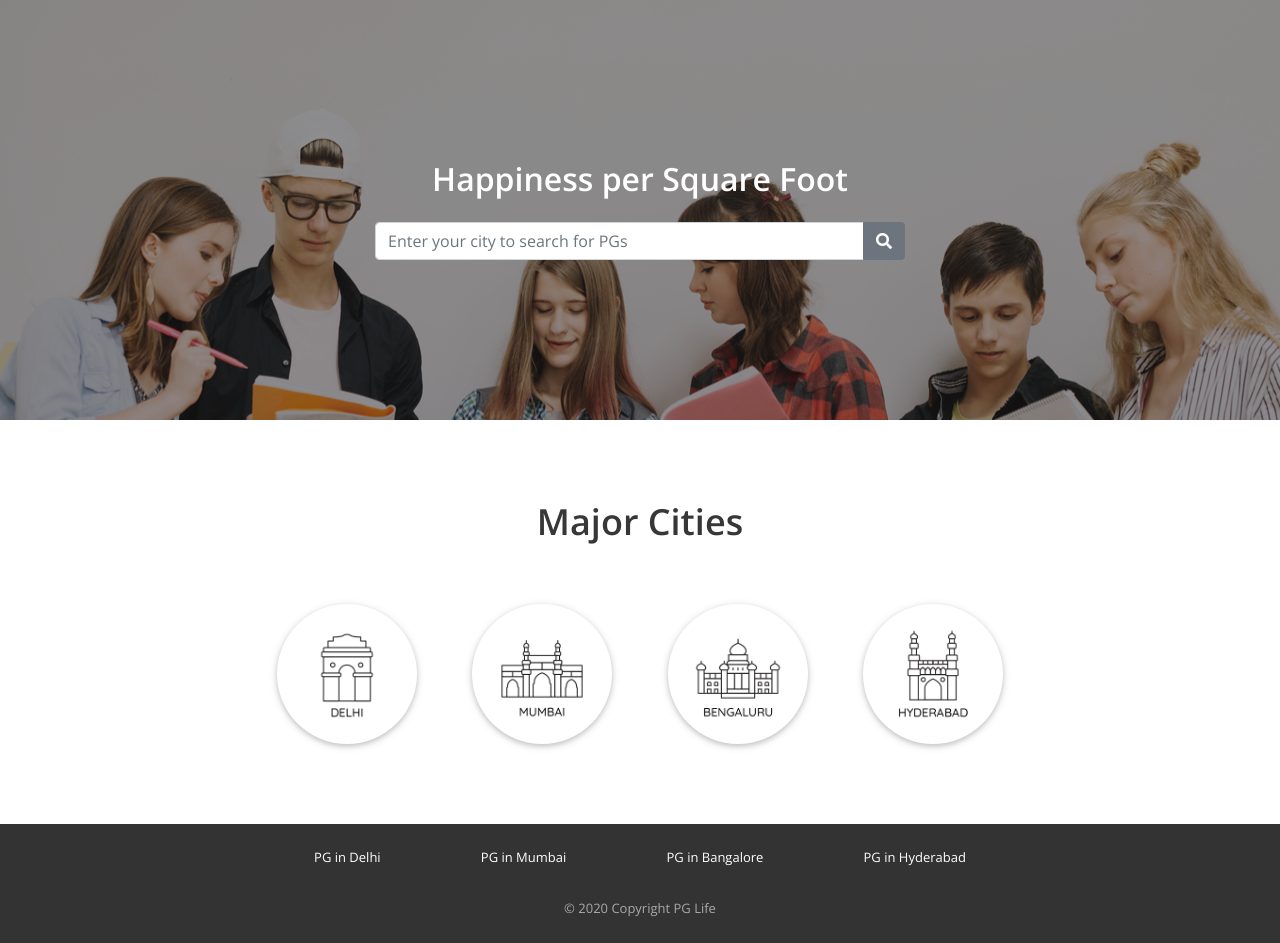
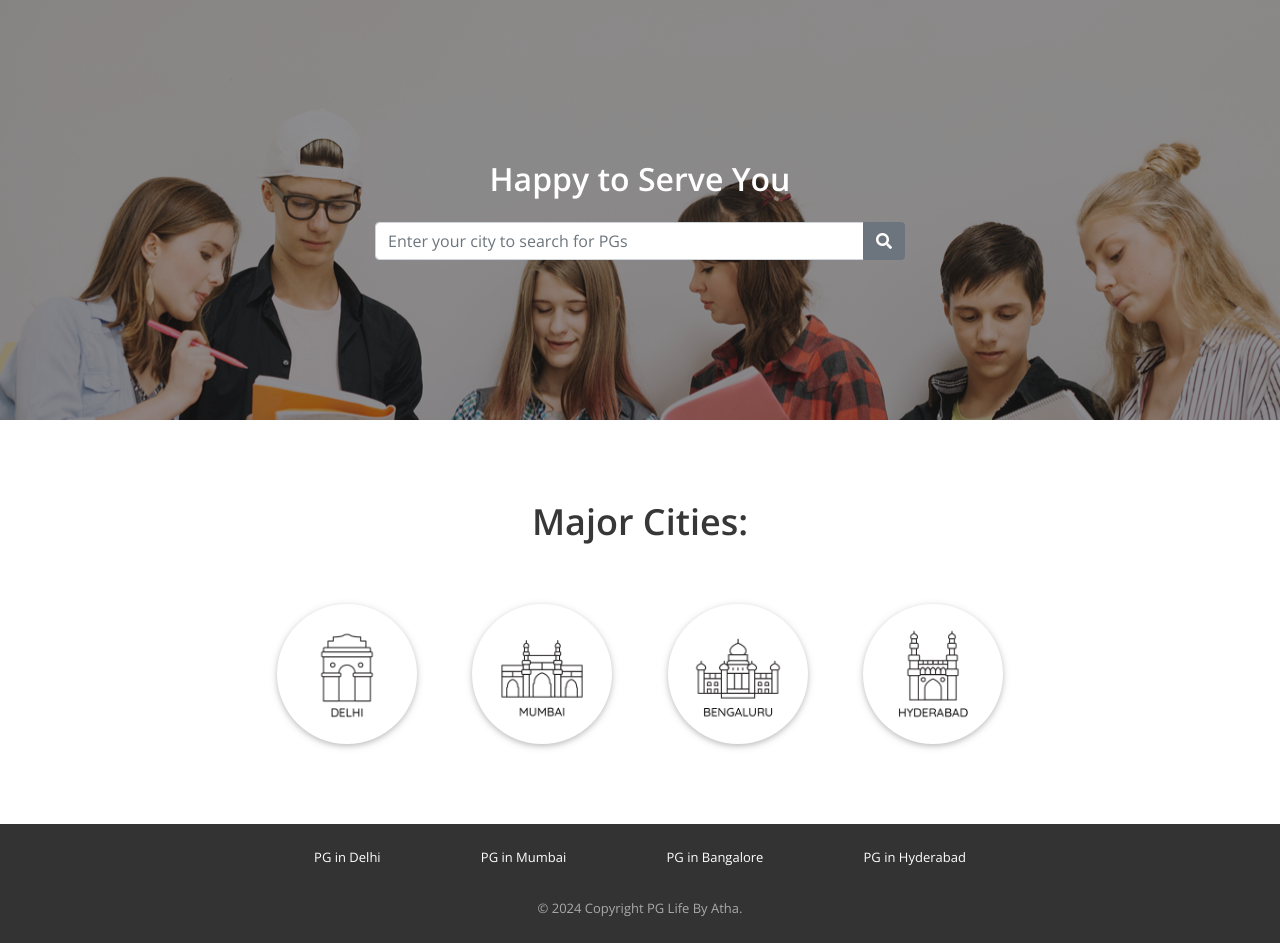
Before and after one commit to atha-01/htdocs, a PHP site: page / in a window 1280 px wide. Shown: the part 66-1009 px from the top of the page. Run offline with PHP 8.4, Linux system fonts and the light colour scheme; some libraries are stand-ins or nearby versions.

Commit message:
updates
made some necessary changes

```diff
--- a/PGLife/includes/footer.php
+++ b/PGLife/includes/footer.php
@@ -14,7 +14,7 @@
                 <a href="property_list.php?city=Hyderabad">PG in Hyderabad</a>
             </div>
         </div>
-        <div class="footer-copyright">© 2020 Copyright PG Life </div>
+        <div class="footer-copyright">© 2024 Copyright PG Life  By Atha. </div>
     </div>
 </div>
 
--- a/PGLife/index.php
+++ b/PGLife/index.php
@@ -7,7 +7,7 @@ session_start();
 
 <head>
     <meta name="viewport" content="width=device-width, initial-scale=1">
-    <title>Welcome | PG Life</title>
+    <title>PGLife By Atha.</title>
 
     <?php
     include "includes/head_links.php";
@@ -21,7 +21,7 @@ session_start();
     ?>
 
     <div class="banner-container">
-        <h2 class="white pb-3">Happiness per Square Foot</h2>
+        <h2 class="white pb-3">Happy to Serve You</h2>
 
         <form id="search-form" action="property_list.php" method="GET">
             <div class="input-group city-search">
@@ -37,7 +37,7 @@ session_start();
 
     <div class="page-container">
         <h1 class="city-heading">
-            Major Cities
+            Major Cities:
         </h1>
         <div class="row">
             <div class="city-card-container col-md">
--- a/PGLife/property_list.php
+++ b/PGLife/property_list.php
@@ -186,7 +186,7 @@ $interested_users_properties = mysqli_fetch_all($result_3, MYSQLI_ASSOC);
         if (count($properties) == 0) {
         ?>
             <div class="no-property-container">
-                <p>No PG to list</p>
+                <p>Will Add Some PG's Here Soon , Stay Tuned.</p>
             </div>
         <?php
         }
```
